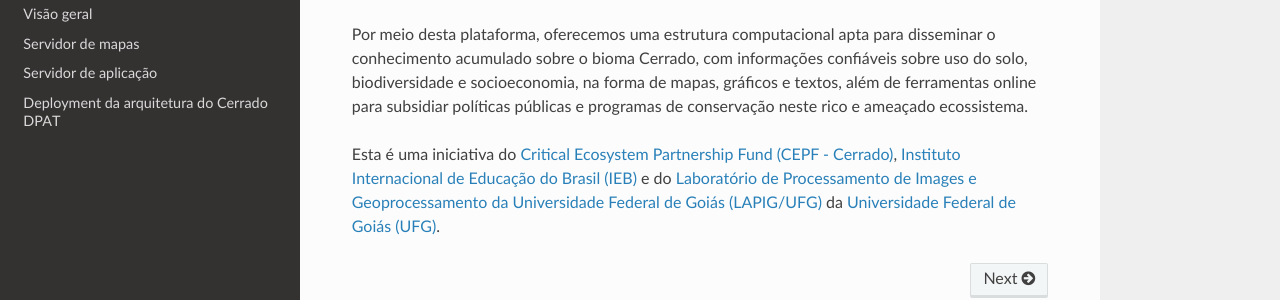
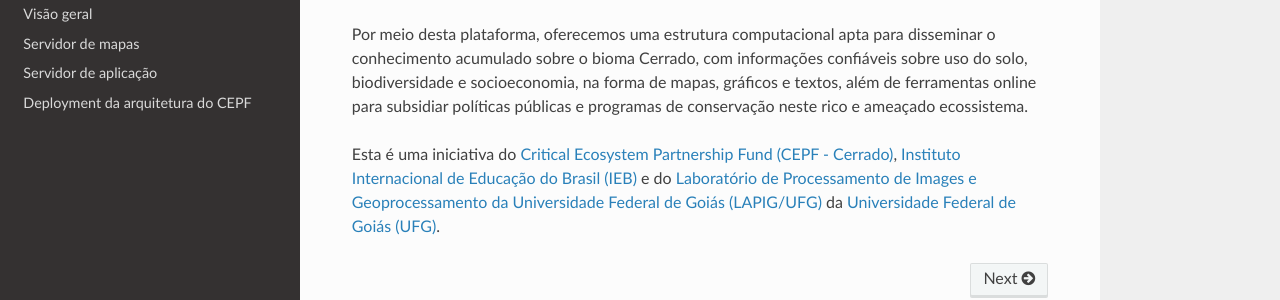
Before and after one commit to lapig-ufg/cepf-cerrado-platform, an MkDocs documentation site: the page built from doc/docs/index.md, in a window 1280 px wide. Shown: the part 374-674 px from the top of the page. Built offline with MkDocs 1.6.1, drawn with Linux system fonts in a browser that asks for light colours; nearby versions of some CDN libraries.

Commit message:
Update mkdocks

```diff
--- a/doc/mkdocs.yml
+++ b/doc/mkdocs.yml
@@ -16,4 +16,4 @@
     - 'Visão geral': '02-arq_geral.md'
     - 'Servidor de mapas': '02-arq_servidor_de_mapas.md'
     - 'Servidor de aplicação': '02-arq_servidor_de_aplicacao.md'
-    - 'Deployment da arquitetura do Cerrado DPAT': '02-arq_execucao_dpat.md'
+    - 'Deployment da arquitetura do CEPF': '02-arq_execucao_dpat.md'
```
